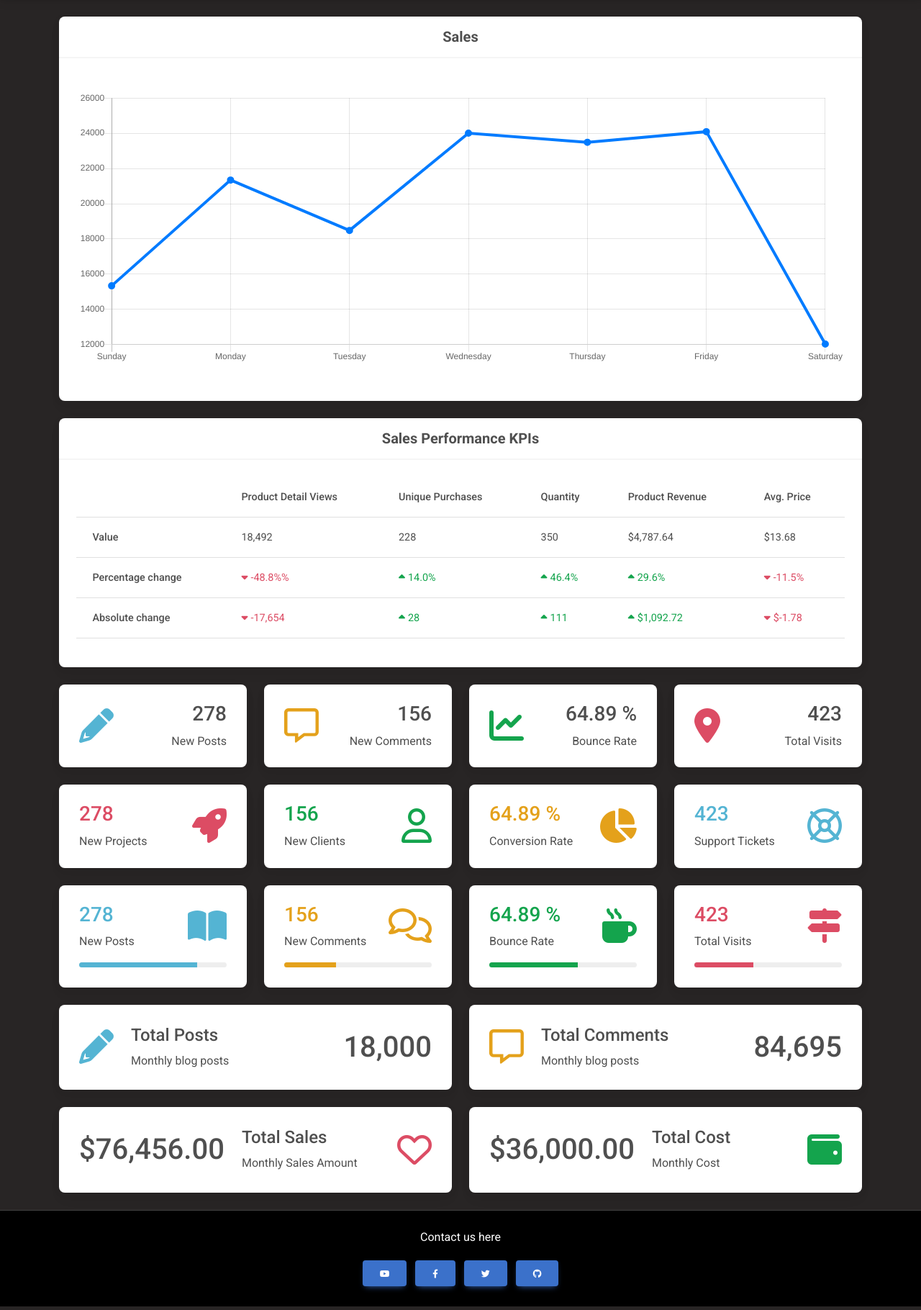
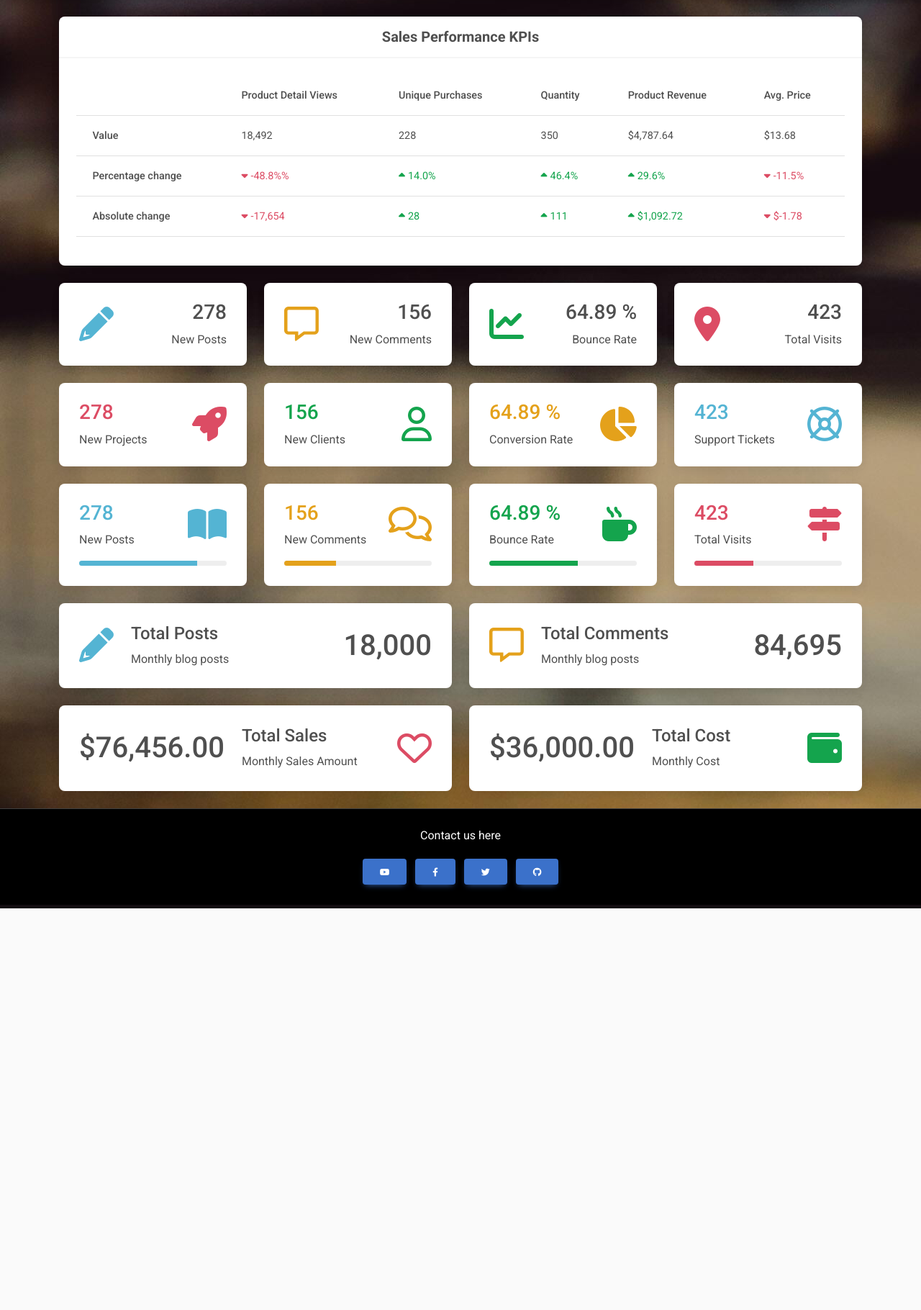
Before and after one commit to Hardvan/Velocity-Vault, a Flask app: page /analysis in a window 1280 px wide. Shown: the part 59-1879 px from the top of the page at 72% size. After the commit the page ends 1321 px from the top, so only its background shows below. Run offline with Flask 3, Linux system fonts and the light colour scheme; data comes from the database, SQL or seed files in the repository; parts of the project's set-up code (start-up, migrations or seed data) failed here and were passed over; some libraries are stand-ins or nearby versions.

Commit message:
added a sleek background for analysis page

```diff
--- a/Prototype/static/css/admin.css
+++ b/Prototype/static/css/admin.css
@@ -1,5 +1,5 @@
 body {
-  background-color: #fbfbfb;
+  background-image: url("/static/images/audi.jpg");
 }
 @media (min-width: 991.98px) {
   main {
--- a/Prototype/templates/admin.html
+++ b/Prototype/templates/admin.html
@@ -108,19 +108,6 @@
     <!--Main layout-->
     <main style="margin-top: 58px">
       <div class="container pt-4">
-        <!-- Section: Main chart -->
-        <section class="mb-4">
-          <div class="card">
-            <div class="card-header py-3">
-              <h5 class="mb-0 text-center"><strong>Sales</strong></h5>
-            </div>
-            <div class="card-body">
-              <canvas class="my-4 w-100" id="myChart" height="380"></canvas>
-            </div>
-          </div>
-        </section>
-        <!-- Section: Main chart -->
-
         <!--Section: Sales Performance KPIs-->
         <section class="mb-4">
           <div class="card">
```
Also changed, not shown: Prototype/static/images/audi.jpg (added), test/QR_ID_Customer/charlie_3210_3836.png (added), test/QR_ID_Customer/charlie_3210_6711.png (added), test/QR_ID_Employee/bob_M_30_50k_4417.png (added), test/QR_ID_Employee/bob_M_30_50k_5188.png (added).
